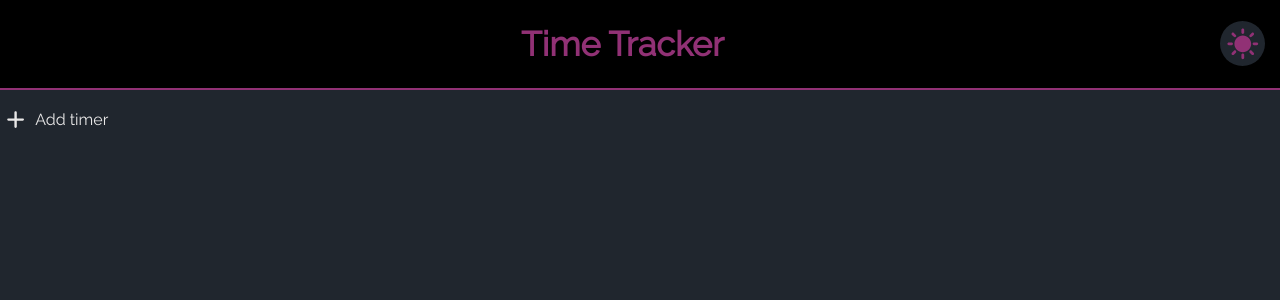
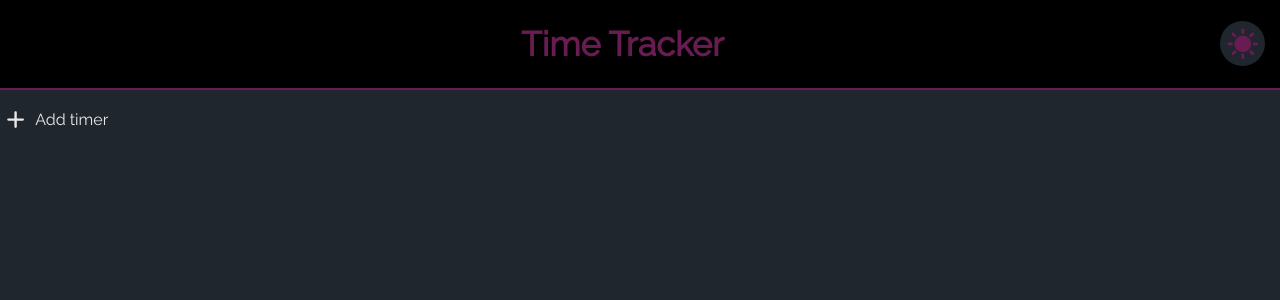
Before and after one commit to preiter93/time-tracker, a SvelteKit app: page / in a window 1280 px wide. Shown: the top 300 px of the page. Built offline with nearby package versions, Linux system fonts and the light colour scheme.

Commit message:
Update purple

```diff
--- a/src/routes/+layout.svelte
+++ b/src/routes/+layout.svelte
@@ -1,3 +1,6 @@
+<script>
+</script>
+
 <slot />
 <svelte:head>
 	<style>
@@ -11,6 +14,14 @@
 </svelte:head>
 
 <style>
+	:root {
+		--dark-purple: #691c52;
+		--light-purple: #913175;
+		--light-gray: #e9e8e8;
+		--dark-gray: #20262e;
+		--action-red: #c30101;
+		--turquoise: #1f7a8c;
+	}
 	:global(body) {
 		background-color: var(--bg-primary);
 		margin: 0;
@@ -22,24 +33,24 @@
 	}
 
 	:global(.light) {
-		--bg-header: #1f7a8c;
-		--text-header: #fff;
-		--bg-primary: #fff;
-		--bg-secondary: #000;
-		--text-primary: #000;
-		--btn-primary: #000;
-		--btn-secondary: #fff;
-		--btn-action: #c30101;
+		--bg-header: var(--turquoise);
+		--text-header: white;
+		--bg-primary: white;
+		--bg-secondary: black;
+		--text-primary: black;
+		--btn-primary: black;
+		--btn-secondary: white;
+		--btn-action: var(--action-red);
 	}
 
 	:global(.dark) {
-		--bg-header: #000;
-		--text-header: #913175;
-		--bg-primary: #20262e;
-		--bg-secondary: #913175;
-		--text-primary: #e9e8e8;
-		--btn-primary: #e9e8e8;
-		--btn-secondary: #913175;
-		--btn-action: #e9e8e8;
+		--bg-header: black;
+		--text-header: var(--dark-purple);
+		--bg-primary: var(--dark-gray);
+		--bg-secondary: var(--dark-purple);
+		--text-primary: var(--light-gray);
+		--btn-primary: var(--light-gray);
+		--btn-secondary: var(--dark-purple);
+		--btn-action: var(--light-gray);
 	}
 </style>
```
